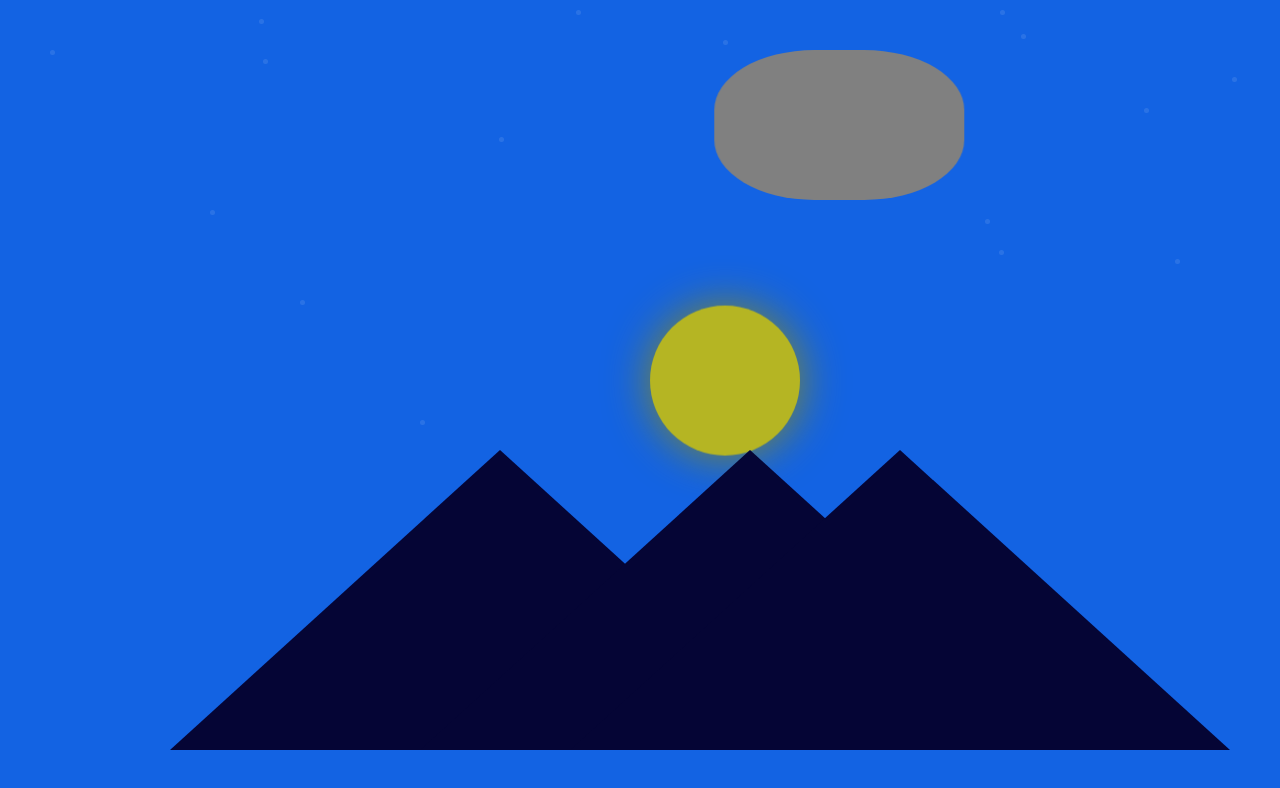
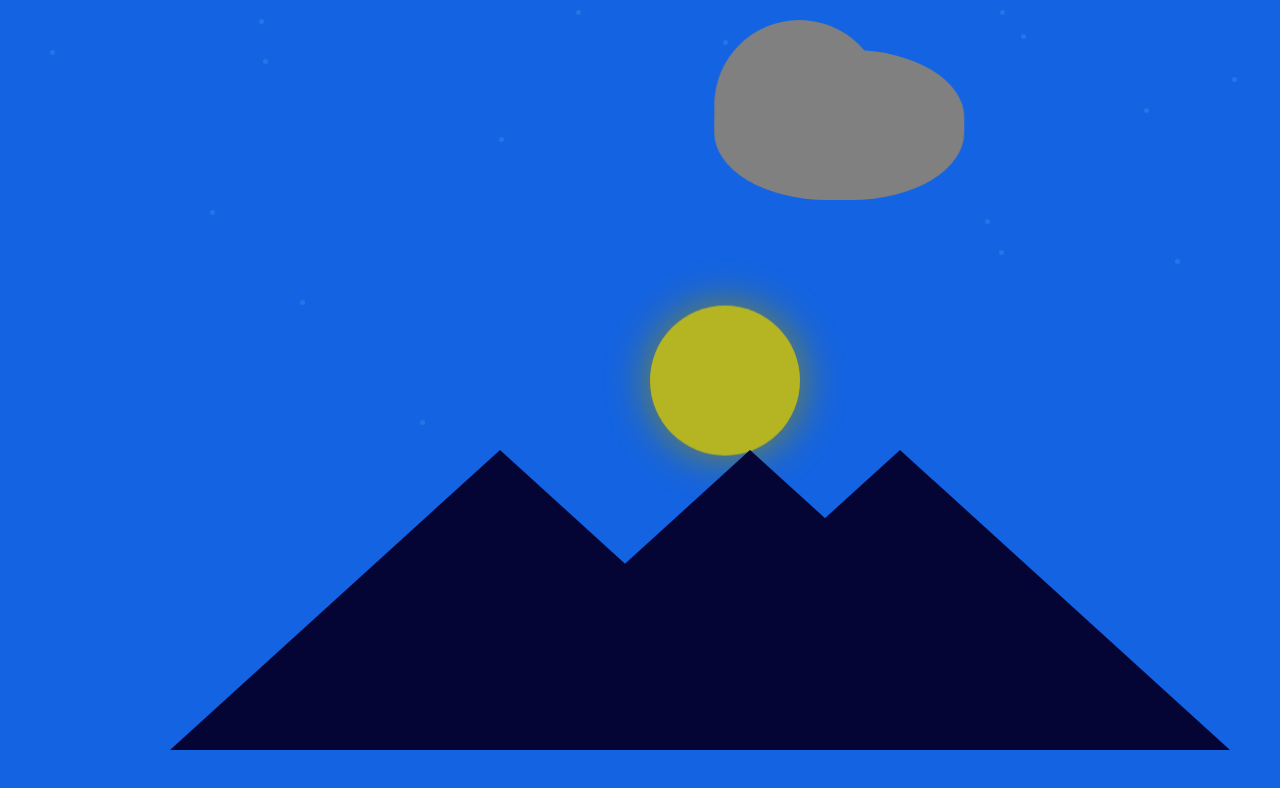
Before and after one commit to Bobur200927/dars11, a plain HTML site: page index3.html in a window 1280 px wide. Shown: the top 788 px of the page. Drawn offline with Linux system fonts and the light colour scheme.

Commit message:
nheiuewdximjowedx

```diff
--- a/style3.css
+++ b/style3.css
@@ -84,7 +84,7 @@ body{
 
 .bulut{
     position: absolute;
-    border-radius: 40%;
+    border-radius: 45%;
     width: 250px;
     height: 150px;
     background-color: gray;
@@ -94,6 +94,15 @@ body{
     animation: bulut 14s linear alternate infinite;
 }
 
+.bulut::before{
+    content: "";
+    position: absolute;
+    width: 170px;
+    height: 170px;
+    border-radius: 50%;
+    bottom: 10px;
+    background-color: inherit;
+}
 
 
 @keyframes bulut {
@@ -238,8 +247,8 @@ body{
     margin-top: 70px;
     opacity: 0;
 
-    animation: uchar 0.9s linear alternate 1;
-    animation-delay: 8.6s;
+    animation: uchar 0.5s linear alternate 1;
+    animation-delay: 8.8s;
     animation-fill-mode: 1;
 }
 
```
